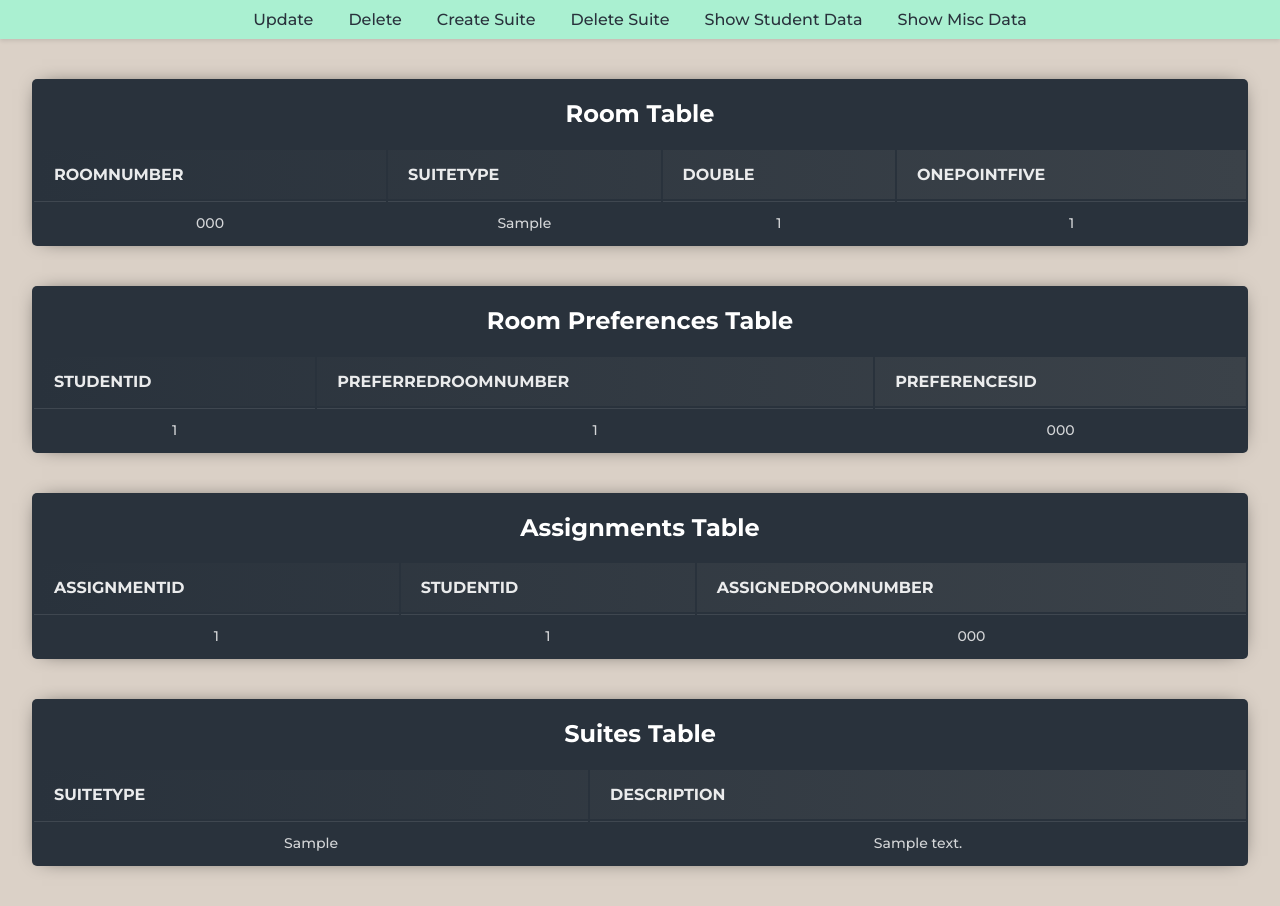
After one commit to Sonicfires2/Housing-Assignment-AI, a PHP site: page /ShowAllElse.php in a window 1280 px wide. The commit adds this page. Run offline with PHP 8.4, Linux system fonts and the light colour scheme; the visitor is signed in with stand-in values (Sample User, id 1); tables that the repository leaves empty hold one stand-in row (values such as "Sample post").

```diff
--- /dev/null
+++ b/Project1/taskB/ShowAllElse.php
@@ -0,0 +1,118 @@
+<!DOCTYPE html>
+<html lang="en">
+<head>
+    <meta charset="UTF-8">
+    <meta name="viewport" content="width=device-width, initial-scale=1.0">
+    <title>Database Tables Display</title>
+    <link rel="stylesheet" href="form.css">
+</head>
+<body>
+    <?php
+        session_start();
+        $isAdmin = isset($_SESSION['is_admin']) && $_SESSION['is_admin'];
+        if (!isset($_SESSION['is_logged_in']) || $_SESSION['is_logged_in'] !== true || !$isAdmin) {
+            header("Location: index.php");
+            exit();
+        }
+        include 'navbar.php';
+
+        $server = "localhost";
+        $user = "root";
+        $password = "Ssl12345#";
+        $db = "AnimeInterestFloor";
+
+        $conn = new mysqli($server, $user, $password, $db);
+
+        if ($conn->connect_error) {
+            die("Connection failed: " . $conn->connect_error);
+        }
+
+        // Function to query and display table data
+        function displayTableData($conn, $tableName, $columns) {
+            $sql = "SELECT * FROM $tableName";
+            $result = $conn->query($sql);
+            if ($result && $result->num_rows > 0) {
+                while ($row = $result->fetch_assoc()) {
+                    echo "<tr>";
+                    foreach ($columns as $col) {
+                        echo "<td>".$row[$col]."</td>";
+                    }
+                    echo "</tr>";
+                }
+            } else {
+                echo "<tr><td colspan='".count($columns)."'>No data found</td></tr>";
+            }
+        }
+    ?>
+
+    <!-- Room Table Display -->
+    <div class="containerOfAllDataElse">
+        <h2 style="color: white;">Room Table</h2>
+        <table>
+            <thead>
+                <tr>
+                    <th>RoomNumber</th>
+                    <th>SuiteType</th>
+                    <th>Double</th>
+                    <th>OnePointFive</th>
+                </tr>
+            </thead>
+            <tbody>
+                <?php displayTableData($conn, "Room", ["RoomNumber", "SuiteType", "Doubles", "OnePointFive"]); ?>
+            </tbody>
+        </table>
+    </div>
+
+    <div class="containerOfAllDataElse">
+        <h2 style="color: white;">Room Preferences Table</h2>
+        <table>
+            <thead>
+                <tr>
+                    <th>StudentID</th>
+                    <th>PreferredRoomNumber</th>
+                    <th>PreferencesID</th>
+                </tr>
+            </thead>
+            <tbody>
+                <!-- RoomPreferences data rows go here -->
+                <?php displayTableData($conn, "RoomPreferences", ["PreferencesID", "StudentID", "PreferredRoomNumber"]); ?>
+            </tbody>
+        </table>
+    </div>
+
+    <div class="containerOfAllDataElse">
+        <h2 style="color: white;" >Assignments Table</h2>
+        <table>
+            <thead>
+                <tr>
+                    <th>AssignmentID</th>
+                    <th>StudentID</th>
+                    <th>AssignedRoomNumber</th>
+                </tr>
+            </thead>
+            <tbody>
+                <!-- Assignments data rows go here -->
+                <?php displayTableData($conn, "Assignments", ["AssignmentID", "StudentID", "AssignedRoomNumber"]); ?>
+            </tbody>
+        </table>
+    </div>
+
+    <div class="containerOfAllDataElse">
+        <h2 style="color: white;">Suites Table</h2>
+        <table>
+            <thead>
+                <tr>
+                    <th>SuiteType</th>
+                    <th>Description</th>
+                </tr>
+            </thead>
+            <tbody>
+                <!-- Suites data rows go here -->
+                <?php displayTableData($conn, "Suites", ["SuiteType", "Description"]); ?>
+            </tbody>
+        </table>
+    </div>
+
+    <?php $conn->close(); ?>
+</body>
+</html>
--- a/Project1/taskB/form.css
+++ b/Project1/taskB/form.css
@@ -664,3 +664,34 @@ footer .fp a:hover {
     color: #29323c;
     box-shadow: 0 5px 5px -5px #29323c;
 }
+
+nav {
+  background-color: #aaf0d1; /* Material Design primary color */
+  padding: 10px 20px;
+  box-shadow: 0 2px 4px rgba(0, 0, 0, 0.1); /* subtle shadow for depth */
+  display: flex;
+  justify-content: center; /* centers items horizontally */
+  align-items: center;
+}
+
+nav a {
+  margin: 0 15px;
+  text-decoration: none;
+  color: #29323c;
+  font-size: 16px;
+  transition: color 0.3s ease;
+}
+
+nav a:hover {
+  color: #97a2cf; /* lighter shade for hover effect */
+}
+
+/* Additional styling if needed */
+nav a:not(:last-child) {
+  margin-right: 20px;
+}
+
+.content {
+  padding: 20px;
+  text-align: center;
+}
--- a/Project1/taskB/navbar.php
+++ b/Project1/taskB/navbar.php
@@ -8,7 +8,10 @@ $isAdmin = isset($_SESSION['is_admin']) && $_SESSION['is_admin'];
         <!-- Navbar for Admin Users -->
         <a href="UpdatePage.php">Update</a>
         <a href="DeletePage.php">Delete</a>
-        <a href="showAllData.php">Show All Data</a>
+        <a href="SuiteCreate.php">Create Suite</a>
+        <a href="SuiteDelete.php">Delete Suite</a>
+        <a href="showAllData.php">Show Student Data</a>
+        <a href="ShowAllElse.php">Show Misc Data</a>
     <?php else: ?>
         <!-- Navbar for Regular Users -->
         <a href="CreatePage.php">Create</a>
```
Also changed, not shown: Project1/taskB/SuiteCreate.php (renamed from Project1/taskB/SuitePage.php, +11 -1 lines), Project1/taskB/SuiteDelete.php (added, +66 -0 lines), Project1/taskB/suite.php (+40 -0 lines).
